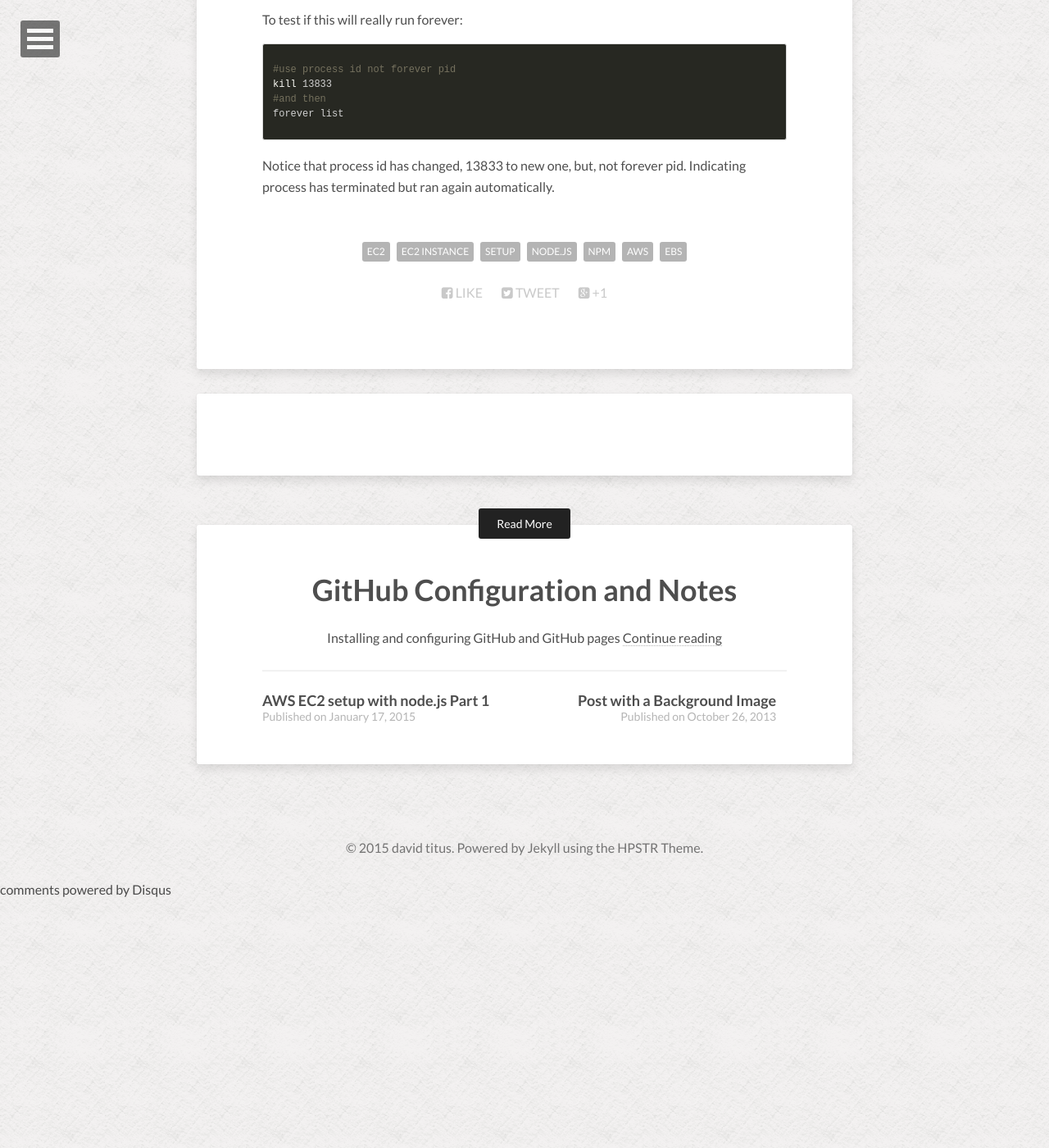
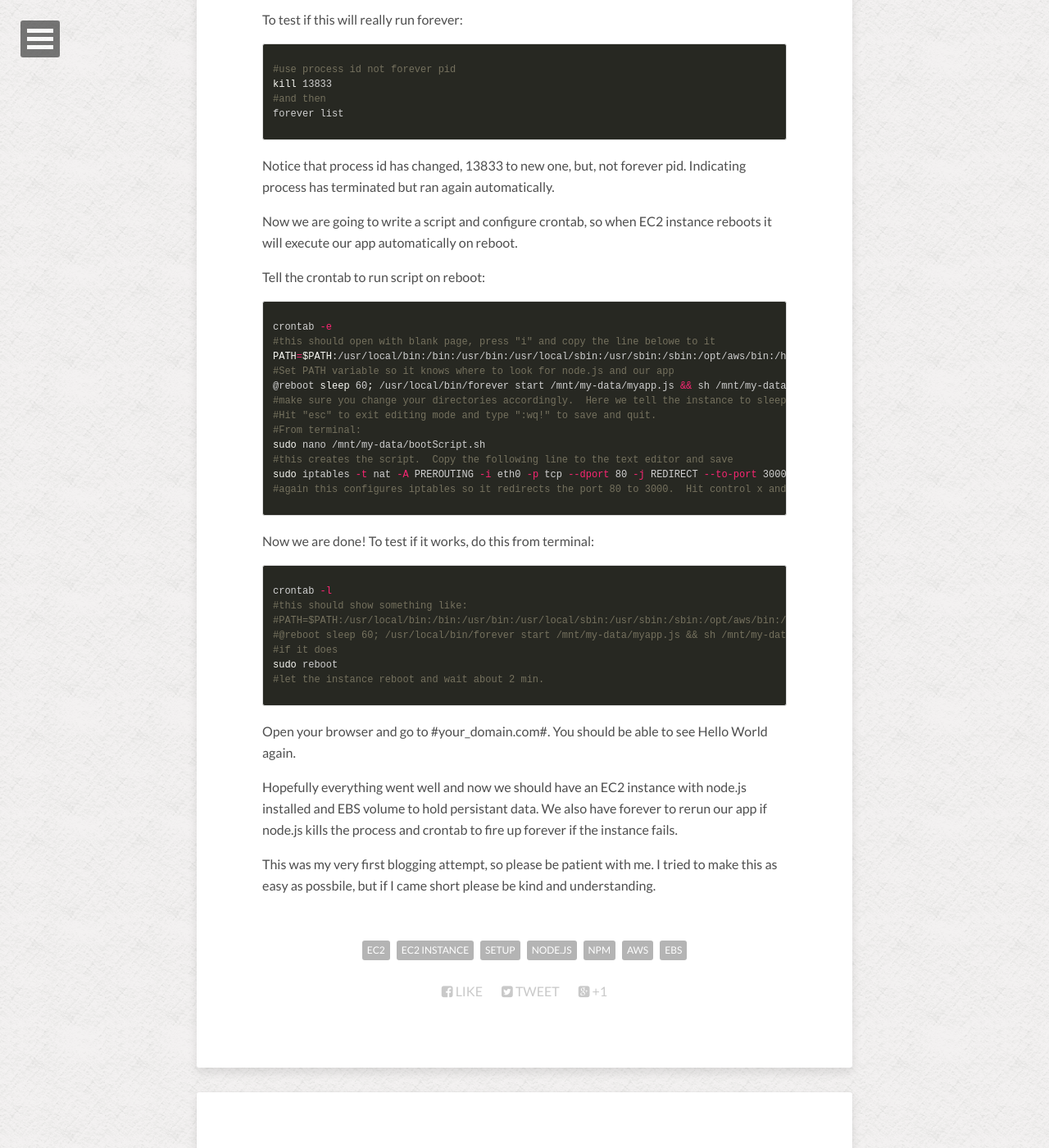
Before and after one commit to dhoqk/dhoqk.github.io, a Jekyll site: the page built from _posts/2015-01-17-aws-setup2.md, in a window 1280 px wide and 1400 px high, scrolled down 4333 px. Shown: the whole window at 82% size. Built offline with Jekyll 4.4.1, drawn with Linux system fonts in a browser that asks for light colours; nearby versions of some CDN libraries; comment, search, counter and statistics services are not loaded; before the commit the page ends 5427 px from its top, so only the background shows below that; some of the changed text lies outside the part shown.

Commit message:
setup 2 update

```diff
--- a/_posts/2015-01-17-aws-setup2.md
+++ b/_posts/2015-01-17-aws-setup2.md
@@ -178,3 +178,41 @@ forever list
 {% endhighlight %}
 
 Notice that process id has changed, 13833 to new one, but, not forever pid.  Indicating process has terminated but ran again automatically.
+
+Now we are going to write a script and configure crontab, so when EC2 instance reboots it will execute our app automatically on reboot.
+
+Tell the crontab to run script on reboot:
+
+{% highlight bash %}
+crontab -e
+#this should open with blank page, press "i" and copy the line belowe to it
+PATH=$PATH:/usr/local/bin:/bin:/usr/bin:/usr/local/sbin:/usr/sbin:/sbin:/opt/aws/bin:/home/ec2-user/bin
+#Set PATH variable so it knows where to look for node.js and our app
+@reboot sleep 60; /usr/local/bin/forever start /mnt/my-data/myapp.js && sh /mnt/my-data/bootScript.sh >> /mnt/my-data/bootScript_output.log 2>&1
+#make sure you change your directories accordingly.  Here we tell the instance to sleep for 60 seconds to make sure EBS mounts before executing our script.  We are also executing a script called bootScript.sh that we haven't created yet and also logs any errors or system outputs we may have to bootScript_output.log.
+#Hit "esc" to exit editing mode and type ":wq!" to save and quit.
+#From terminal:
+sudo nano /mnt/my-data/bootScript.sh
+#this creates the script.  Copy the following line to the text editor and save
+sudo iptables -t nat -A PREROUTING -i eth0 -p tcp --dport 80 -j REDIRECT --to-port 3000
+#again this configures iptables so it redirects the port 80 to 3000.  Hit control x and save.
+{% endhighlight %}
+
+Now we are done! To test if it works, do this from terminal:
+
+{% highlight bash %}
+crontab -l
+#this should show something like:
+#PATH=$PATH:/usr/local/bin:/bin:/usr/bin:/usr/local/sbin:/usr/sbin:/sbin:/opt/aws/bin:/home/ec2-user/bin
+#@reboot sleep 60; /usr/local/bin/forever start /mnt/my-data/myapp.js && sh /mnt/my-data/bootScript.sh >> /mnt/my-data/bootScript_output.log 2>&1
+#if it does
+sudo reboot
+#let the instance reboot and wait about 2 min.
+{% endhighlight %}
+
+Open your browser and go to #your_domain.com#.
+You should be able to see Hello World again.
+
+Hopefully everything went well and now we should have an EC2 instance with node.js installed and EBS volume to hold persistant data.  We also have forever to rerun our app if node.js kills the process and crontab to fire up forever if the instance fails.
+
+This was my very first blogging attempt, so please be patient with me.  I tried to make this as easy as possbile, but if I came short please be kind and understanding.
```
Also changed, not shown: _posts/2015-01-17-aws-setup.md (+6 -2 lines).
